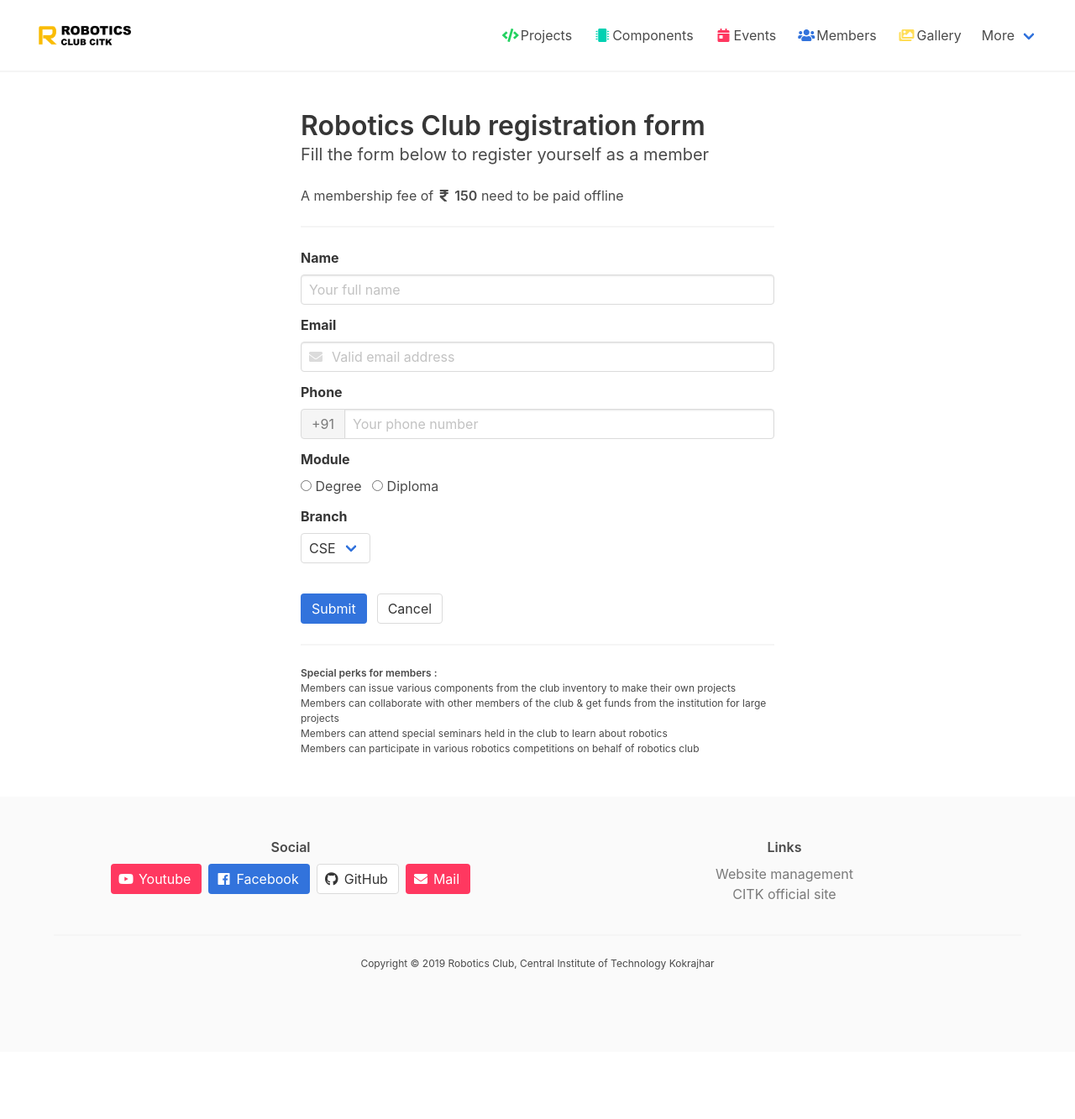
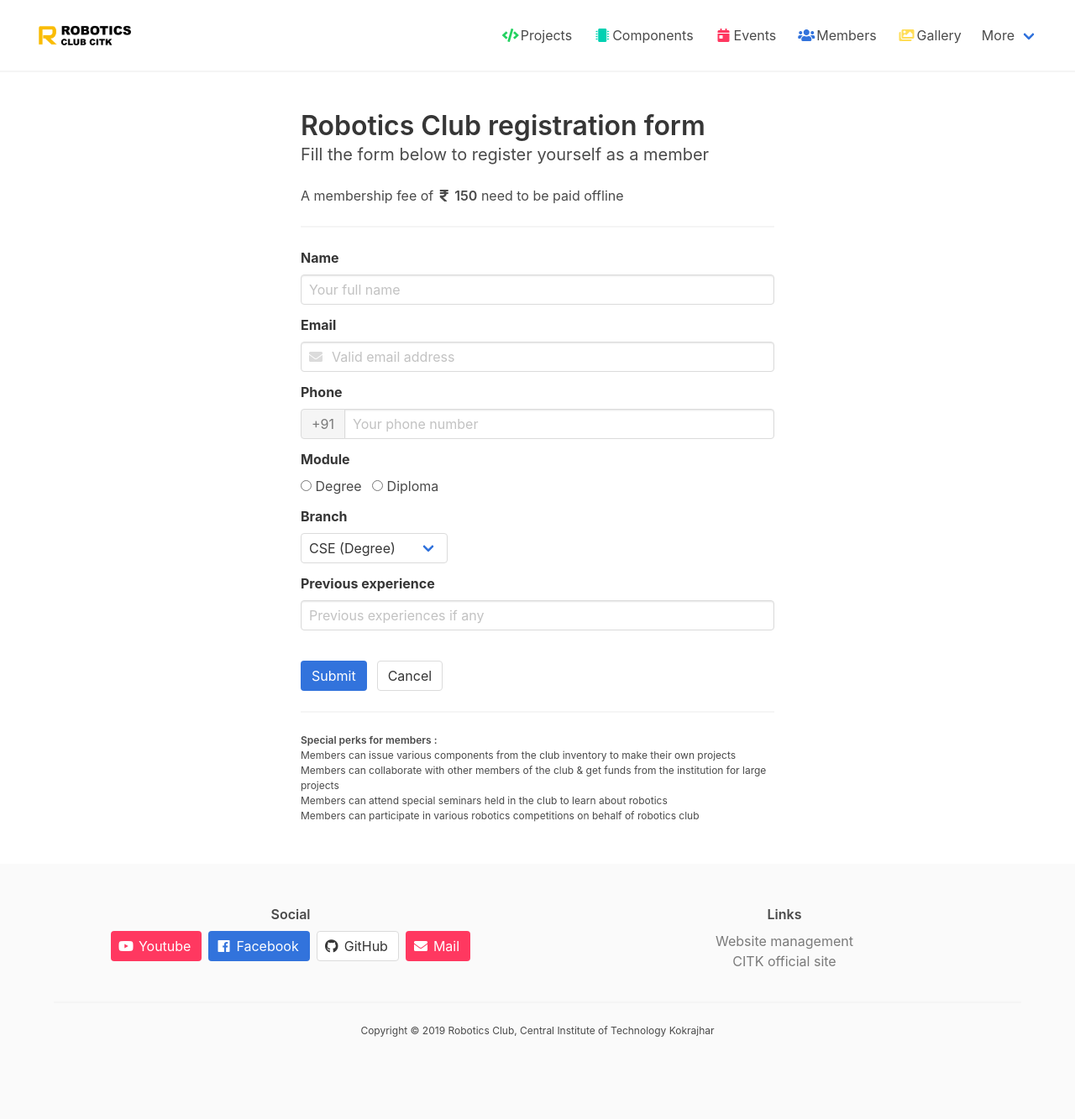
Before and after one commit to robotics-club-citk/robotics-club-citk.github.io, a Jekyll site: the page built from registration.html, in a window 1280 px wide. Shown: the whole page at 84% size. Built offline with Jekyll 4.4.1, drawn with Linux system fonts in a browser that asks for light colours; before the commit the page ends 1253 px from its top, so only the background shows below that.

Commit message:
registration page completed

```diff
--- a/registration.html
+++ b/registration.html
@@ -1,37 +1,69 @@
 ---
 layout: default
 ---
+
+<div class="modal" id="modal">
+  <div class="modal-background" onclick="closeModal()"></div>
+  <div class="modal-card">
+    <header class="modal-card-head">
+      <p class="modal-card-title"></p>
+      <button class="delete" aria-label="close" onclick="closeModal()"></button>
+    </header>
+    <section class="modal-card-body">
+      <h1>Successfully submitted</h1>
+      <p>
+        Thanks for joining the club. You can check your email for more
+        information
+      </p>
+    </section>
+    <footer class="modal-card-foot">
+      <a class="button is-success" href="{{ site.baseurl }}/">Home</a>
+      <button class="button" onclick="closeModal()">Close</button>
+    </footer>
+  </div>
+</div>
 
 <div class="section">
   <div class="container">
     <div class="columns is-centered">
       <div class="column is-two-thirds-tablet is-half-desktop">
-
         <h1 class="title">Robotics Club registration form</h1>
-        <h3 class="subtitle">Fill the form below to register yourself as a member</h3>
+        <h3 class="subtitle">
+          Fill the form below to register yourself as a member
+        </h3>
 
         <span class="">A membership fee of </span>
         <span class="icon is-small"><i class="fa fa-rupee-sign"></i></span>
         <span class="has-text-weight-semibold">150</span>
         <span class="">need to be paid offline</span>
 
-        <hr>
+        <hr />
         <form name="submit-to-google-sheet">
-
-
           <div class="field">
             <label class="label">Name</label>
             <div class="control">
-              <input name="fullname" required autocomplete="name" class="input" type="text"
-                placeholder="Your full name">
+              <input
+                name="fullname"
+                required
+                autocomplete="name"
+                class="input"
+                type="text"
+                placeholder="Your full name"
+              />
             </div>
           </div>
 
           <div class="field">
             <label class="label">Email</label>
             <div class="control has-icons-left">
-              <input name="email" required autocomplete="email" class="input" type="email"
-                placeholder="Valid email address">
+              <input
+                name="email"
+                required
+                autocomplete="email"
+                class="input"
+                type="email"
+                placeholder="Valid email address"
+              />
               <span class="icon is-small is-left">
                 <i class="fas fa-envelope"></i>
               </span>
@@ -47,8 +79,14 @@
                 </a>
               </p>
               <p class="control is-expanded">
-                <input name="phone" required autocomplete="tel-national" class="input" type="tel"
-                  placeholder="Your phone number">
+                <input
+                  name="phone"
+                  required
+                  autocomplete="tel-national"
+                  class="input"
+                  type="tel"
+                  placeholder="Your phone number"
+                />
               </p>
             </div>
           </div>
@@ -57,11 +95,11 @@
             <label class="label">Module</label>
             <div class="control">
               <label class="radio">
-                <input type="radio" required name="module" value="degree">
+                <input type="radio" required name="module" value="degree" />
                 Degree
               </label>
               <label class="radio">
-                <input type="radio" required name="module" value="diploma">
+                <input type="radio" required name="module" value="diploma" />
                 Diploma
               </label>
             </div>
@@ -72,52 +110,101 @@
             <div class="control">
               <div class="select">
                 <select name="branch" required>
-                  <option value="cse">CSE</option>
-                  <option value="ece">ECE</option>
-                  <option value="ie">IE</option>
-                  <option value="it">IT</option>
-                  <option value="fet">FET</option>
-                  <option value="ce">CE</option>
+                  <option value="cse">CSE (Degree)</option>
+                  <option value="ece">ECE (Degree)</option>
+                  <option value="ie">IE (Degree)</option>
+                  <option value="it">IT (Degree)</option>
+                  <option value="fet">FET (Degree)</option>
+                  <option value="ce">CE (Degree)</option>
+                  <option value="des">Design (Degree)</option>
                 </select>
               </div>
             </div>
           </div>
 
-          <br>
+          <div class="field">
+            <label class="label">Previous experience</label>
+            <div class="control">
+              <input
+                name="experience"
+                class="input"
+                type="text"
+                placeholder="Previous experiences if any"
+              />
+            </div>
+          </div>
+
+          <br />
 
           <div class="field is-grouped">
             <div class="control">
-              <button type="submit" class="button is-link">Submit</button>
+              <button type="submit" class="button is-link" id="submitButton">
+                Submit
+              </button>
             </div>
             <div class="control">
               <button type="reset" class="button">Cancel</button>
             </div>
           </div>
-
         </form>
 
-        <script>
-          const scriptURL = 'https://script.google.com/macros/s/AKfycbyomuPQfuZCJp0wboVIX06spDnbEmvTHOeQH9fQGxi2vdc6uwZt/exec'
-          const form = document.forms['submit-to-google-sheet']
+        <hr />
 
-          form.addEventListener('submit', e => {
-            e.preventDefault()
-            fetch(scriptURL, { method: 'POST', body: new FormData(form) })
-              .then(response => console.log('Success!', response))
-              .catch(error => console.error('Error!', error.message))
-          })
-        </script>
-
-        <hr>
-
-        <p class="is-size-7 has-text-weight-semibold">Special perks for members :</p>
-        <p class="is-size-7">Members can issue various components from the club inventory to make their own projects</p>
-        <p class="is-size-7">Members can collaborate with other members of the club & get funds from the institution for
-          large projects</p>
-        <p class="is-size-7">Members can attend special seminars held in the club to learn about robotics</p>
-        <p class="is-size-7">Members can participate in various robotics competitions on behalf of robotics club</p>
-
+        <p class="is-size-7 has-text-weight-semibold">
+          Special perks for members :
+        </p>
+        <p class="is-size-7">
+          Members can issue various components from the club inventory to make
+          their own projects
+        </p>
+        <p class="is-size-7">
+          Members can collaborate with other members of the club & get funds
+          from the institution for large projects
+        </p>
+        <p class="is-size-7">
+          Members can attend special seminars held in the club to learn about
+          robotics
+        </p>
+        <p class="is-size-7">
+          Members can participate in various robotics competitions on behalf of
+          robotics club
+        </p>
       </div>
     </div>
   </div>
 </div>
+
+<script>
+  const scriptURL =
+    "https://script.google.com/macros/s/AKfycbyomuPQfuZCJp0wboVIX06spDnbEmvTHOeQH9fQGxi2vdc6uwZt/exec";
+
+  document.forms["submit-to-google-sheet"].addEventListener("submit", e => {
+    e.preventDefault();
+    document.getElementById("submitButton").classList.add("is-loading");
+    fetch(scriptURL, {
+      method: "POST",
+      body: new FormData(document.forms["submit-to-google-sheet"])
+    })
+      .then(response => {
+        {
+          if (response.ok) {
+            document.getElementById("modal").classList.add("is-active");
+            document
+              .getElementById("submitButton")
+              .classList.remove("is-loading");
+            document.forms["submit-to-google-sheet"].reset();
+          }
+        }
+      })
+      .catch(error => {
+        document.getElementById("submitButton").classList.add("is-loading");
+        alert(
+          "Error occurred while submitting the form. Please contact developer and report this issue"
+        );
+      });
+  });
+
+  function closeModal() {
+    var modal = document.getElementById("modal").classList.remove("is-active");
+  }
+</script>
```
